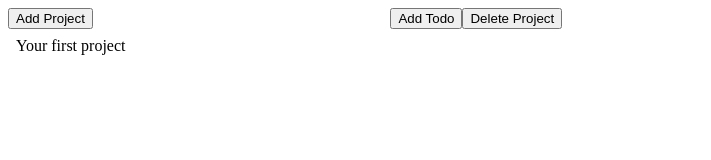
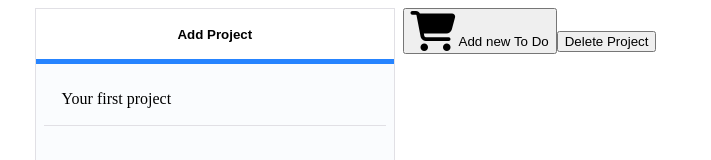
Before and after one commit to lmaldonadoch/to-do-list, a website built with webpack: page dist/index.html in a window 1280 px wide. Shown: the top 160 px of the page, without its empty margins (0-711 px from the left). Built offline with Linux system fonts and the light colour scheme.

Commit message:
started stying via CSS

```diff
--- a/src/main.js
+++ b/src/main.js
@@ -47,6 +47,7 @@ const Main = (() => {
 
     addProjectButton.innerHTML = 'Add Project';
     addProjectButton.onclick = formForProject;
+    addProjectButton.classList.add('add-project-button');
 
     divProject.appendChild(addProjectButton);
 
@@ -64,6 +65,7 @@ const Main = (() => {
           renderToDo(projects[i]);
         };
         link.innerHTML = projects[i].title;
+        link.classList.add('project-link');
 
         projectsDiv.appendChild(link);
       }
@@ -88,7 +90,10 @@ const Main = (() => {
     buttonsContainer.classList.add('buttons-container');
 
     const addToDoButton = document.createElement('button');
-    addToDoButton.innerHTML = 'Add Todo';
+    const plusSign = document.createElement('i');
+    plusSign.classList.add('fas', 'fa-plus');
+    addToDoButton.innerHTML =
+      '<i class="fa fas-plus" aria-hidden="true"></i> Add new To Do';
     addToDoButton.onclick = () => {
       renderForm(project);
     };
@@ -235,7 +240,7 @@ const Main = (() => {
       toDo.priority = form[3].value;
     }
 
-    if(newToDo) {
+    if (newToDo) {
       project.toDo.push(newToDo);
     }
 
--- a/src/style.css
+++ b/src/style.css
@@ -1,13 +1,38 @@
+body {
+  display: flex;
+  justify-content: center;
+}
+
 a {
   cursor: pointer;
 }
 
 .container {
   display: flex;
+  background: #f3f5f7;
+  width: 100%;
+  max-width: 1210px;
+  min-height: 100vh;
 }
 
 .project {
   width: 30%;
+  background: #fafcfe;
+  border: rgb(225, 224, 229) 1px solid;
+}
+
+.add-project-button {
+  background: #fff;
+  border: none;
+  border-bottom: rgb(38, 132, 255) 5px solid;
+  font-weight: bold;
+  width: 100%;
+  padding: 1.1rem;
+}
+
+.project-link {
+  padding: 1.1rem;
+  border-bottom: rgb(225, 224, 229) 1px solid;
 }
 
 .projects-container {
@@ -20,7 +45,8 @@ a {
   width: 70%;
   display: flex;
   flex-direction: column;
-  margin: 0 0.5rem;
+  padding: 0 0.5rem;
+  background: #fff;
 }
 
 .to-do > button {
```
Also changed, not shown: dist/bundle.js, dist/index.html.
